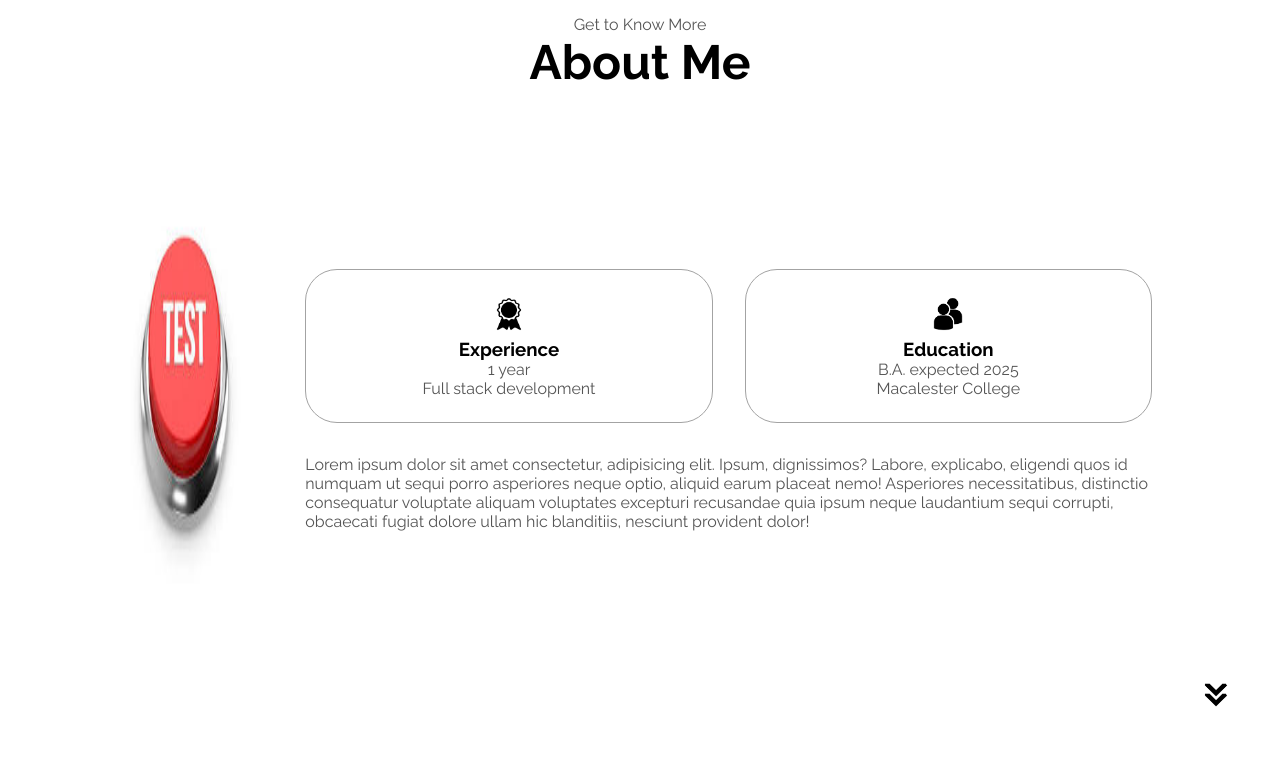
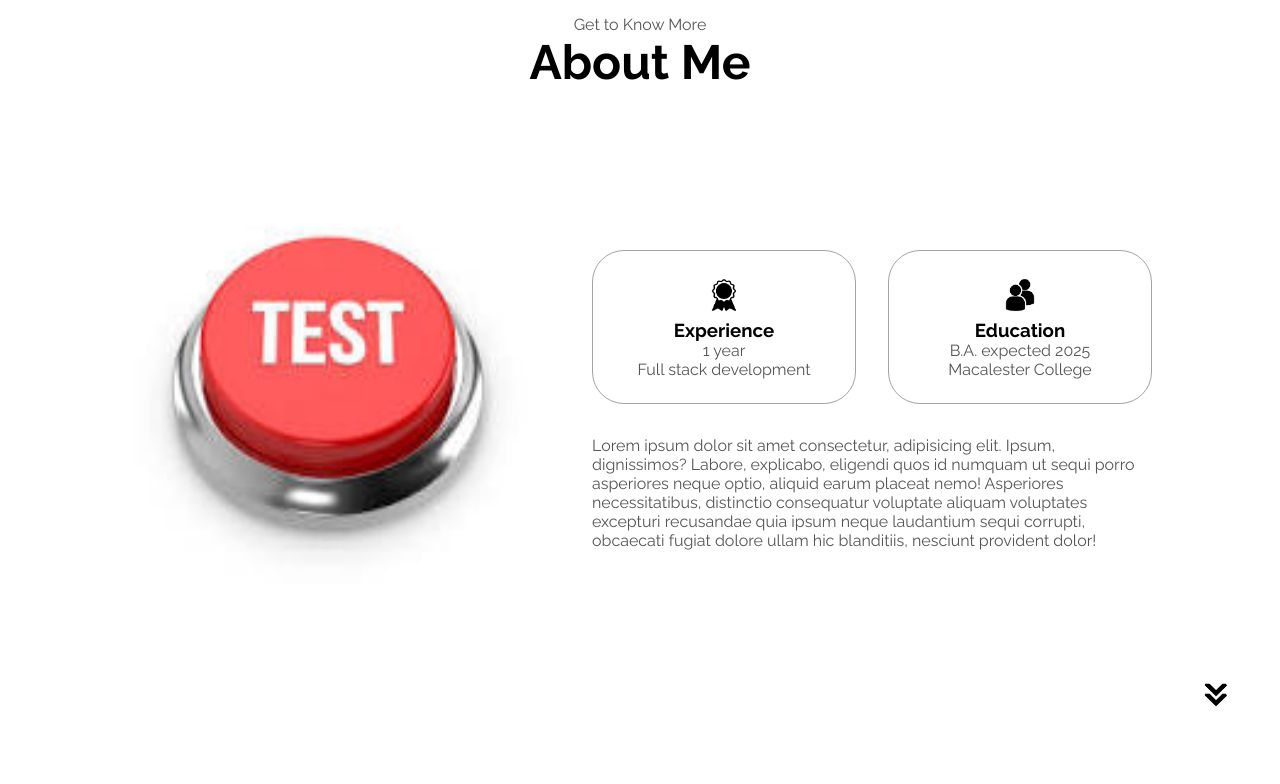
Before and after one commit to c-l-scholl/camden-portfolio-site, a Next.js app in the folder camden-portfolio/: page / in a window 1280 px wide. Shown: the part 913-1697 px from the top of the page. Built offline with nearby package versions, Linux system fonts and the light colour scheme.

Commit message:
fixed image shrink issue

```diff
--- a/camden-portfolio/app/globals.css
+++ b/camden-portfolio/app/globals.css
@@ -413,6 +413,12 @@ footer p {
 	}
 }
 
+@media screen and (min-width: 1200px) {
+	.section__pic-container {
+		flex-shrink: 0;
+	}
+}
+
 @media screen and (max-width: 1200px) {
 	#desktop-nav {
 		display: none;
--- a/camden-portfolio/app/page.tsx
+++ b/camden-portfolio/app/page.tsx
@@ -134,6 +134,7 @@ const Home = () => {
 							src="/assets/testimage.jpg"
 							alt="Profile Pic"
 							layout="intrinsic"
+							className="about-pic"
 							width={400}
 							height={400}
 						/>
```
